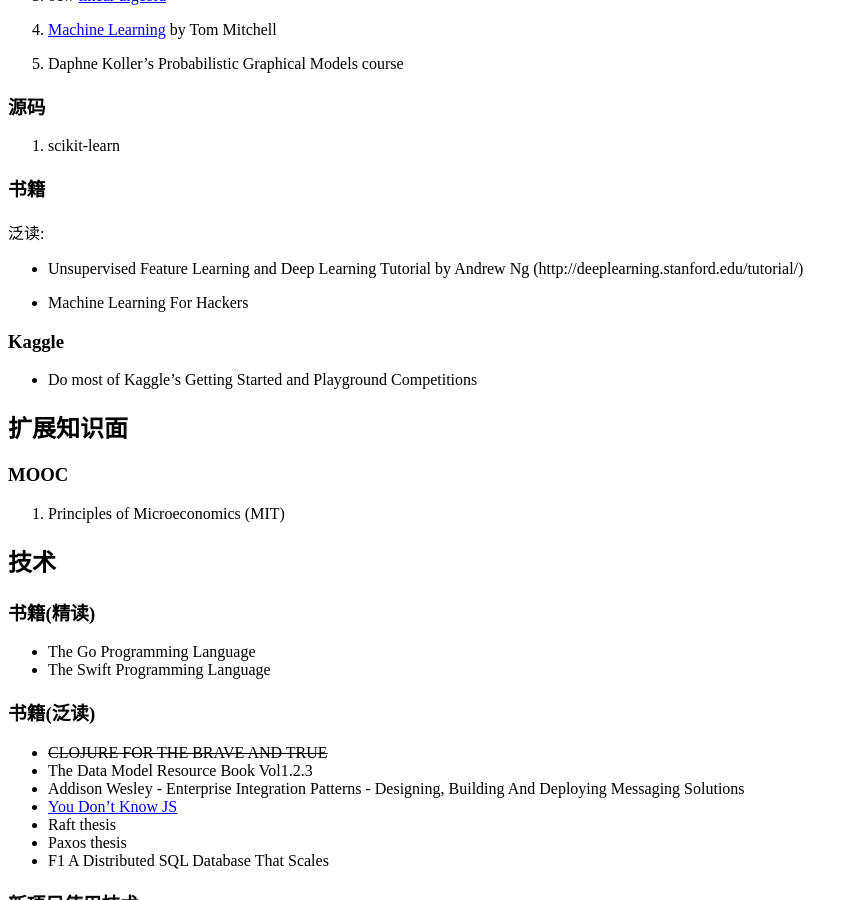
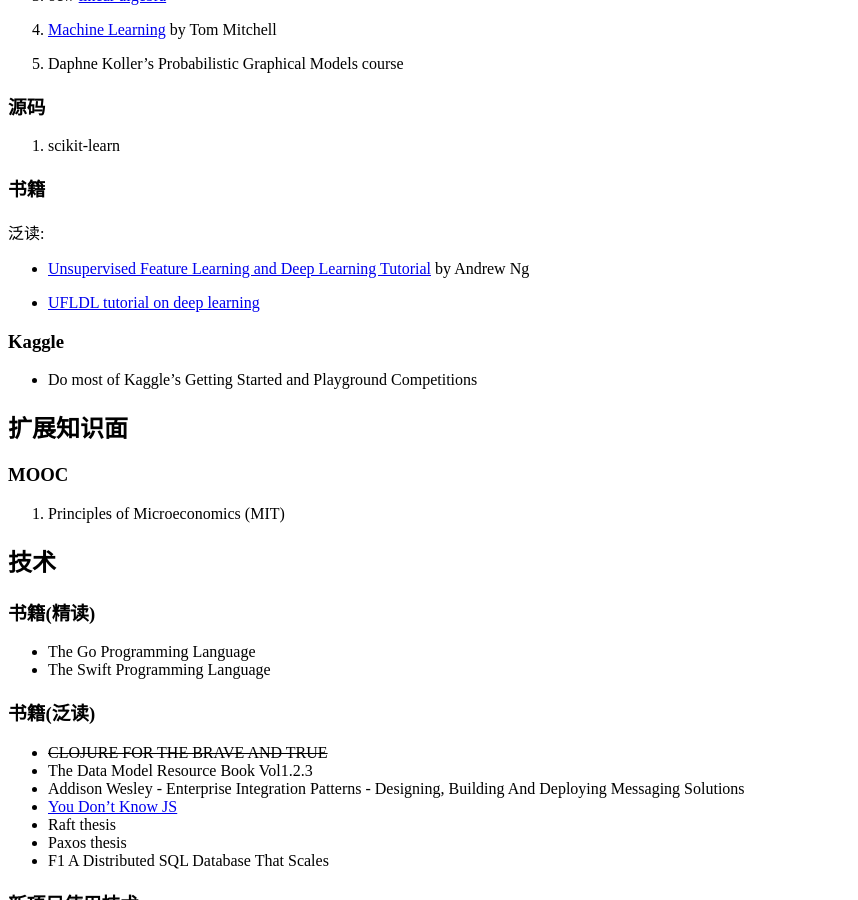
Before and after one commit to air33/air33.github.io, a Jekyll site: the page built from _posts/private/2017-03-02-todo-list-2017.md, in a window 1280 px wide and 900 px high, scrolled down 603 px. Shown: the whole window, without its empty margins (0-858 px from the left). Built offline with Jekyll 4.4.1, drawn with Linux system fonts in a browser that asks for light colours.

Commit message:
modified todo-list for 2017

```diff
--- a/_posts/private/2017-03-02-todo-list-2017.md
+++ b/_posts/private/2017-03-02-todo-list-2017.md
@@ -30,10 +30,10 @@
 
 泛读:
 
-* Unsupervised Feature Learning and Deep Learning Tutorial by Andrew Ng
-(http://deeplearning.stanford.edu/tutorial/)
+* [Unsupervised Feature Learning and Deep Learning Tutorial](http://deeplearning.stanford.edu/tutorial/) by Andrew Ng
 
-* Machine Learning For Hackers
+
+* [UFLDL tutorial on deep learning ](http://ufldl.stanford.edu/wiki/index.php/UFLDL_Tutorial)
 
 ### Kaggle
 
```
